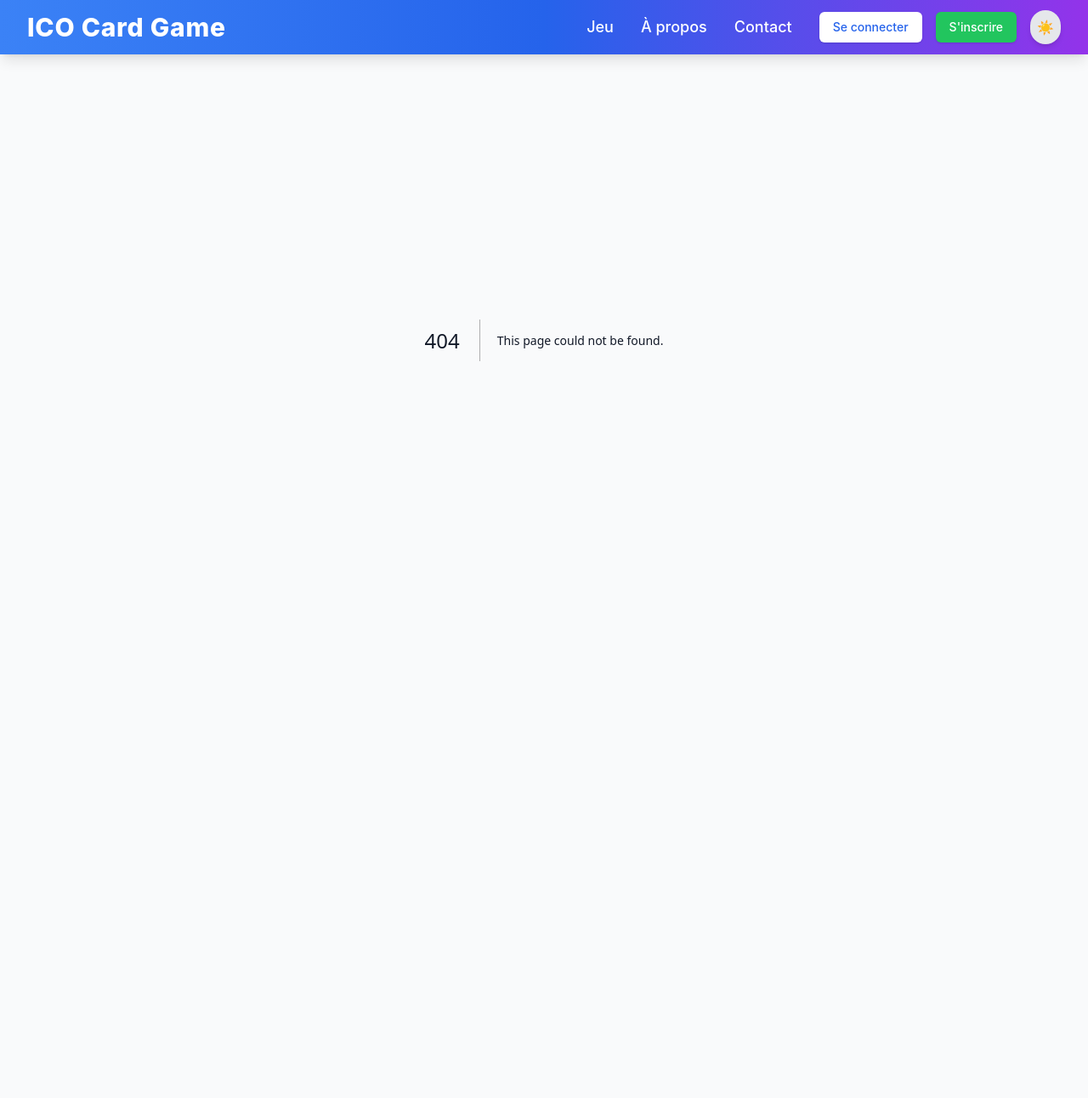
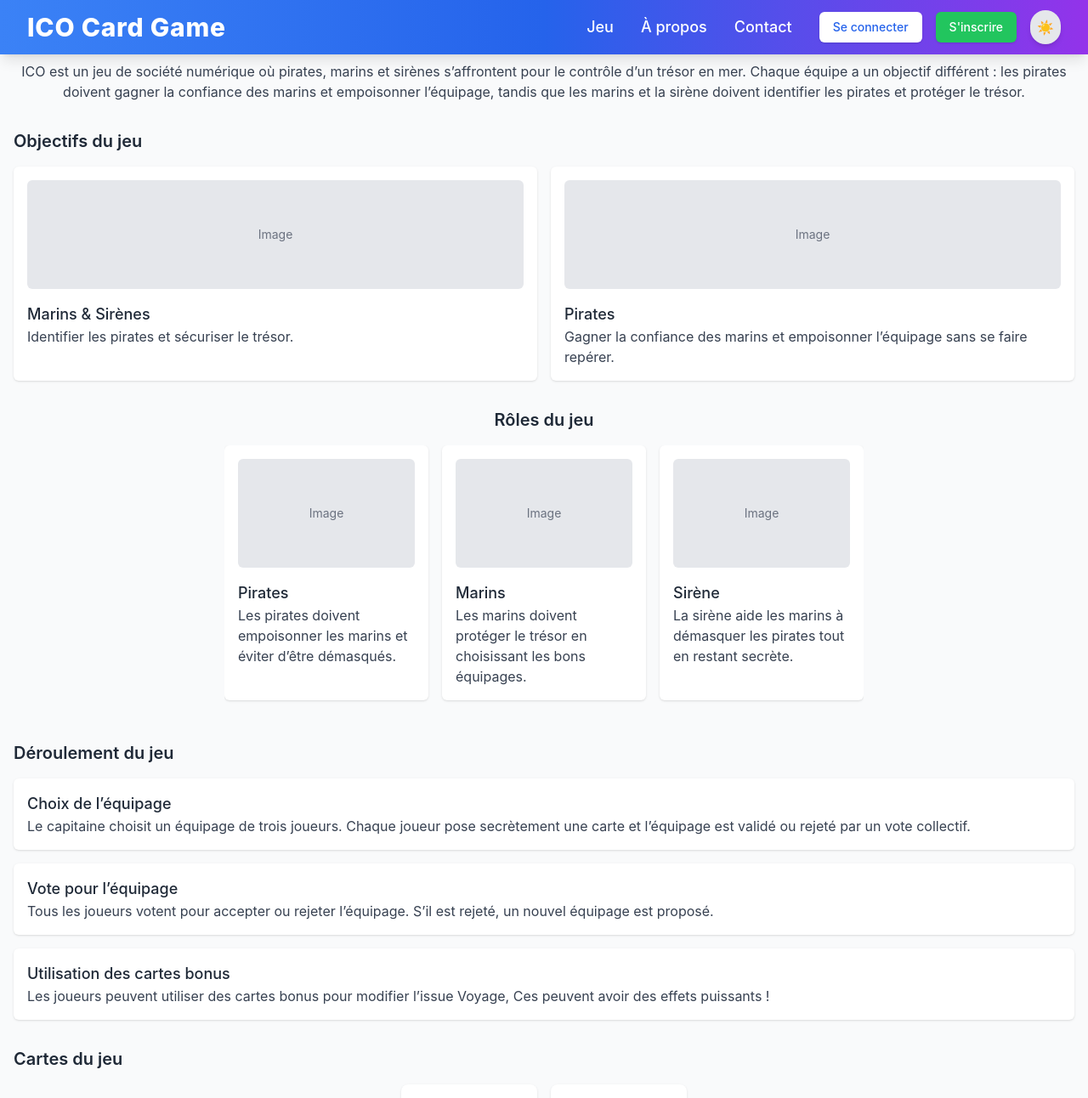
Before and after one commit to root-ibrahima/ico-card-game, a Next.js app: page /regles in a window 1280 px wide. Before the commit this address had no page. Shown: the top 1292 px of the page at 85% size. Before the commit the page ends 800 px from the top, so only its background shows below. Built offline with nearby package versions, Linux system fonts and the light colour scheme.

Commit message:
Ajout page règles

```diff
--- /dev/null
+++ b/src/app/regles/page.tsx
@@ -0,0 +1,205 @@
+"use client";
+
+import React from "react";
+
+const ReglesDuJeu = () => {
+  return (
+    <div className="bg-gray-50 min-h-screen p-4">
+      {/* Header */}
+      <header className="text-center my-4">
+        <h1 className="text-2xl font-bold text-gray-900">Règles du jeu</h1>
+        <p className="text-gray-700 mt-2">
+          ICO est un jeu de société numérique où pirates, marins et sirènes
+          s’affrontent pour le contrôle d’un trésor en mer. Chaque équipe a un
+          objectif différent : les pirates doivent gagner la confiance des
+          marins et empoisonner l’équipage, tandis que les marins et la sirène
+          doivent identifier les pirates et protéger le trésor.
+        </p>
+      </header>
+
+      {/* Objectifs du jeu */}
+      <section className="my-8">
+        <h2 className="text-xl font-semibold text-gray-800">Objectifs du jeu</h2>
+        <div className="grid grid-cols-2 gap-4 mt-4">
+          <div className="p-4 bg-white shadow rounded-md">
+            <div className="w-full h-32 bg-gray-200 rounded-md mb-4 flex items-center justify-center">
+              {/* Placeholder pour l'image */}
+              <span className="text-gray-500 text-sm">Image</span>
+            </div>
+            <h3 className="text-lg font-medium text-gray-800">
+              Marins & Sirènes
+            </h3>
+            <p className="text-gray-700">
+              Identifier les pirates et sécuriser le trésor.
+            </p>
+          </div>
+          <div className="p-4 bg-white shadow rounded-md">
+            <div className="w-full h-32 bg-gray-200 rounded-md mb-4 flex items-center justify-center">
+              {/* Placeholder pour l'image */}
+              <span className="text-gray-500 text-sm">Image</span>
+            </div>
+            <h3 className="text-lg font-medium text-gray-800">Pirates</h3>
+            <p className="text-gray-700">
+              Gagner la confiance des marins et empoisonner l’équipage sans se
+              faire repérer.
+            </p>
+          </div>
+        </div>
+      </section>
+
+     {/* Rôles du jeu */}
+        <section className="my-8">
+        <h2 className="text-xl font-semibold text-gray-800 text-center">Rôles du jeu</h2>
+        {/* Conteneur principal */}
+        <div className="flex justify-center mt-4">
+            {/* Conteneur déroulant (scrollable sur mobile, centré sur PC) */}
+            <div className="flex space-x-4 overflow-x-scroll md:overflow-x-auto md:justify-center pb-4 max-w-screen-lg">
+            {/* Carte 1 */}
+            <div className="flex-shrink-0 w-60 p-4 bg-white shadow rounded-md">
+                <div className="w-full h-32 bg-gray-200 rounded-md mb-4 flex items-center justify-center">
+                {/* Placeholder pour l'image */}
+                <span className="text-gray-500 text-sm">Image</span>
+                </div>
+                <h3 className="text-lg font-medium text-gray-800">Pirates</h3>
+                <p className="text-gray-700">
+                Les pirates doivent empoisonner les marins et éviter d’être démasqués.
+                </p>
+            </div>
+            {/* Carte 2 */}
+            <div className="flex-shrink-0 w-60 p-4 bg-white shadow rounded-md">
+                <div className="w-full h-32 bg-gray-200 rounded-md mb-4 flex items-center justify-center">
+                {/* Placeholder pour l'image */}
+                <span className="text-gray-500 text-sm">Image</span>
+                </div>
+                <h3 className="text-lg font-medium text-gray-800">Marins</h3>
+                <p className="text-gray-700">
+                Les marins doivent protéger le trésor en choisissant les bons équipages.
+                </p>
+            </div>
+            {/* Carte 3 */}
+            <div className="flex-shrink-0 w-60 p-4 bg-white shadow rounded-md">
+                <div className="w-full h-32 bg-gray-200 rounded-md mb-4 flex items-center justify-center">
+                {/* Placeholder pour l'image */}
+                <span className="text-gray-500 text-sm">Image</span>
+                </div>
+                <h3 className="text-lg font-medium text-gray-800">Sirène</h3>
+                <p className="text-gray-700">
+                La sirène aide les marins à démasquer les pirates tout en restant secrète.
+                </p>
+            </div>
+            </div>
+        </div>
+        </section>
+
+
+
+      {/* Déroulement du jeu */}
+      <section className="my-8">
+        <h2 className="text-xl font-semibold text-gray-800">
+          Déroulement du jeu
+        </h2>
+        <div className="mt-4 space-y-4">
+          <div className="p-4 bg-white shadow rounded-md">
+            <h3 className="text-lg font-medium text-gray-800">
+              Choix de l’équipage
+            </h3>
+            <p className="text-gray-700">
+              Le capitaine choisit un équipage de trois joueurs. Chaque joueur
+              pose secrètement une carte et l’équipage est validé ou rejeté par
+              un vote collectif.
+            </p>
+          </div>
+          <div className="p-4 bg-white shadow rounded-md">
+            <h3 className="text-lg font-medium text-gray-800">
+              Vote pour l’équipage
+            </h3>
+            <p className="text-gray-700">
+              Tous les joueurs votent pour accepter ou rejeter l’équipage. S’il
+              est rejeté, un nouvel équipage est proposé.
+            </p>
+          </div>
+          <div className="p-4 bg-white shadow rounded-md">
+            <h3 className="text-lg font-medium text-gray-800">
+              Utilisation des cartes bonus
+            </h3>
+            <p className="text-gray-700">
+            Les joueurs peuvent utiliser des cartes bonus pour modifier l’issue Voyage, Ces peuvent
+            avoir des effets puissants !
+            </p>
+          </div>
+        </div>
+      </section>
+      {/* Cartes du jeu */}
+        <section className="my-8">
+        <h2 className="text-xl font-semibold text-gray-800">
+            Cartes du jeu
+        </h2>
+        <div className="flex justify-center mt-4 space-x-4">
+            {/* Carte 1 - Île */}
+            <div className="w-40 bg-white shadow rounded-lg p-4 flex flex-col items-center">
+            <div className="w-24 h-24 bg-gray-200 rounded-md mb-4 flex items-center justify-center">
+                {/* Placeholder pour l'image */}
+                <span className="text-gray-500 text-sm">Image</span>
+            </div>
+            <h3 className="text-lg font-medium text-gray-800">Île</h3>
+            <p className="text-gray-700 text-center">
+                Permet de sécuriser l’équipage et protéger le trésor.
+            </p>
+            </div>
+
+            {/* Carte 2 - Poison */}
+            <div className="w-40 bg-white shadow rounded-lg p-4 flex flex-col items-center">
+            <div className="w-24 h-24 bg-gray-200 rounded-md mb-4 flex items-center justify-center">
+                {/* Placeholder pour l'image */}
+                <span className="text-gray-500 text-sm">Image</span>
+            </div>
+            <h3 className="text-lg font-medium text-gray-800">Poison</h3>
+            <p className="text-gray-700 text-center">
+                Permet de tenter d’empoisonner un membre de l’équipage.
+            </p>
+            </div>
+        </div>
+        </section>
+      <section className="my-8">
+      <h2 className="text-xl font-semibold text-gray-800">
+        Conditions de victoire
+        </h2>
+        <div className="mt-4 space-y-4">
+          <div className="p-4 bg-white shadow rounded-md">
+            <h3 className="text-lg font-medium text-gray-800">
+             Marins & Sirènes
+            </h3>
+            <div className="w-full h-32 bg-gray-200 rounded-md mb-4 flex items-center justify-center">
+              {/* Placeholder pour l'image */}
+              <span className="text-gray-500 text-sm">Image</span>
+            </div>
+            <p className="text-gray-700">
+            Les marins doivent choisir les bons équipages
+            pour sécuriser le trésor et empêcher les pirates
+            de gagner. Ils n’ont pas connaissance des rôles
+            dos autres joueurs et doivent se fier aux
+            comportements et aux votes.
+            </p>
+          </div>
+          <div className="p-4 bg-white shadow rounded-md">
+            <h3 className="text-lg font-medium text-gray-800">
+             Pirates
+            </h3>
+            <div className="w-full h-32 bg-gray-200 rounded-md mb-4 flex items-center justify-center">
+              {/* Placeholder pour l'image */}
+              <span className="text-gray-500 text-sm">Image</span>
+            </div>
+            <p className="text-gray-700">
+                Les pirates gagnent en empoisonnant
+                l’équipage et en atteignant un certain nombre
+                de ils doivent ensuite
+                identifier la sirène pour gagner définitivement.
+            </p>
+          </div>
+        </div>
+      </section>
+    </div>
+  );
+};
+
+export default ReglesDuJeu;
```
